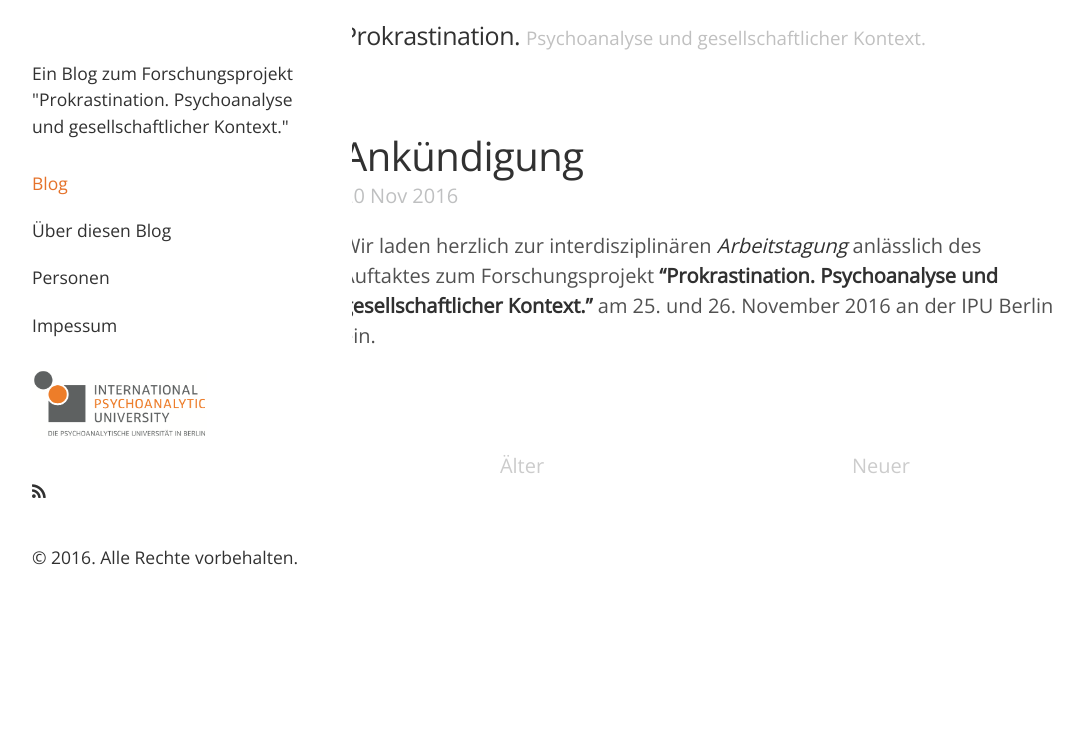
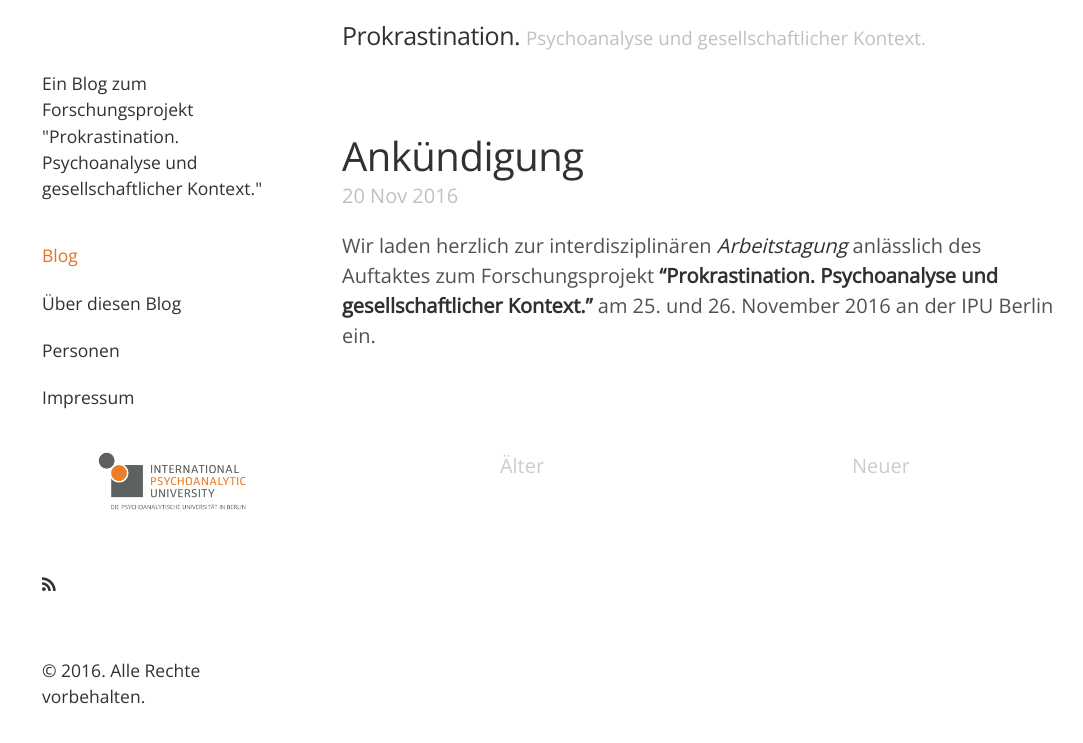
Before and after one commit to aufschieben/aufschieben.github.io, a Jekyll site: the page built from index.html, in a window 1280 px wide. Shown: the top 743 px of the page, without its empty margins (8-1091 px from the left). Built offline with Jekyll 4.4.1, drawn with Linux system fonts in a browser that asks for light colours; the list of posts is cut into pages by our own code.

Commit message:
Revert "Second wave"

```diff
--- a/_config.yml
+++ b/_config.yml
@@ -2,7 +2,6 @@
 highlighter: null
 markdown: kramdown
 url: http://aufschieben.github.io
-baseurl: ""
 title: Prokrastination.
 tagline:  Psychoanalyse und gesellschaftlicher Kontext.
 description: Ein Blog zum Forschungsprojekt "Prokrastination. Psychoanalyse und gesellschaftlicher Kontext."
--- a/_includes/sidebar.html
+++ b/_includes/sidebar.html
@@ -1,4 +1,4 @@
-
+<!-- Toggleable sidebar -->
 <div class="sidebar" id="sidebar">
 
   <div class="sidebar-item">
@@ -6,21 +6,22 @@
   </div>
 
   <nav class="sidebar-nav">
-
     <a class="sidebar-nav-item{% if page.title == "Home" %} active{% endif %}" href="/">Blog</a>
 
-    <a class="sidebar-nav-item{% if page.title == "Über diesen Blog" %} active{% endif %}" href="/about.html">Über diesen Blog</a>
-
-    <a class="sidebar-nav-item{% if page.title == "Personen" %} active{% endif %}" href="/persons.html">Personen</a>
-
-    <a class="sidebar-nav-item{% if page.title == "Impressum" %} active{% endif %}" href="/z_impressum.html">Impessum</a>
+    {% assign pages_list = site.pages %}
+    {% for node in pages_list %}
+      {% if node.title != null %}
+        {% if node.layout == "page" %}
+          <a class="sidebar-nav-item{% if page.url == node.url %} active{% endif %}" href="{{ node.url }}">{{ node.title }}</a>
+        {% endif %}
+      {% endif %}
+    {% endfor %}
 
   </nav>
 
-
   <div class="sidebar-item">
    <a href="http://www.ipu-berlin.de">
-     <img border="0" alt="IPU-Logo" src="ipu_logo.png" width="175px">
+     <img border="0" alt="IPU-Logo" src="ipu_logo.png" width="150px">
    </a>
   </div>
 
@@ -28,7 +29,7 @@
     <a href="atom.xml"> <i class="fa fa-rss" aria-hidden="true"></i></a>
   </div>
 
-  <div class="sidebar-description sidebar-item sidebar-copyright">
+  <div class="sidebar-description sidebar-item">
     <p>
       &copy; {{ site.time | date: '%Y' }}. Alle Rechte vorbehalten.
     </p>
--- a/_layouts/default.html
+++ b/_layouts/default.html
@@ -1,14 +1,16 @@
 <!DOCTYPE html>
-<html xmlns="http://www.w3.org/1999/xhtml" xml:lang="de" lang="de-de">
+<html xmlns="http://www.w3.org/1999/xhtml" xml:lang="en" lang="en-us">
 
   {% include head.html %}
 
-  <body>
 
+  <body class="sidebar-overlay">
 
+    {% include sidebar.html %}
+
+    <!-- Wrap is the content to shift when toggling the sidebar. We wrap the
+         content to avoid any CSS collisions with our real content. -->
     <div class="wrap">
-      {% include sidebar.html %}
-
       <div class="masthead">
         <div class="container">
           <h3 class="masthead-title">
@@ -23,5 +25,7 @@
       </div>
     </div>
 
+    <!--label for="sidebar-checkbox" class="sidebar-toggle"></label-->
+
   </body>
 </html>
--- a/public/css/lanyon.css
+++ b/public/css/lanyon.css
@@ -59,7 +59,7 @@
 .wrap {
   position: relative;
   width: 100%;
-  padding-left: 0.5rem;
+  padding-left: 7rem;
 }
 
 
@@ -139,7 +139,6 @@
 img {
     display: block;
     margin: 0 auto;
-
 }
 
 @media (min-width: 48em) {
@@ -151,25 +150,6 @@
     width: 18rem;
     text-align: left;
   }
-
-  img {
-      display: block;
-      margin: 0 0;
-      position: relative;
-  }
-
-  .sidebar-item {
-    padding: 1.5rem;
-  }
-  .sidebar-nav-item {
-    padding-left:  1.5rem;
-    padding-right: 1.5rem;
-  }
-
-  .wrap {
-    padding-left: 7rem;
-  }
-
 }
 
 
@@ -195,7 +175,6 @@
   border-top: 1px solid rgba(255,255,255,.1);
   color: #313131;
 }
-
 .sidebar-nav-item.active,
 a.sidebar-nav-item:hover,
 a.sidebar-nav-item:focus {
@@ -210,6 +189,15 @@
 }
 
 
+@media (min-width: 48rem) {
+  .sidebar-item {
+    padding: 1.5rem;
+  }
+  .sidebar-nav-item {
+    padding-left:  1.5rem;
+    padding-right: 1.5rem;
+  }
+}
 
 
 /*
```
